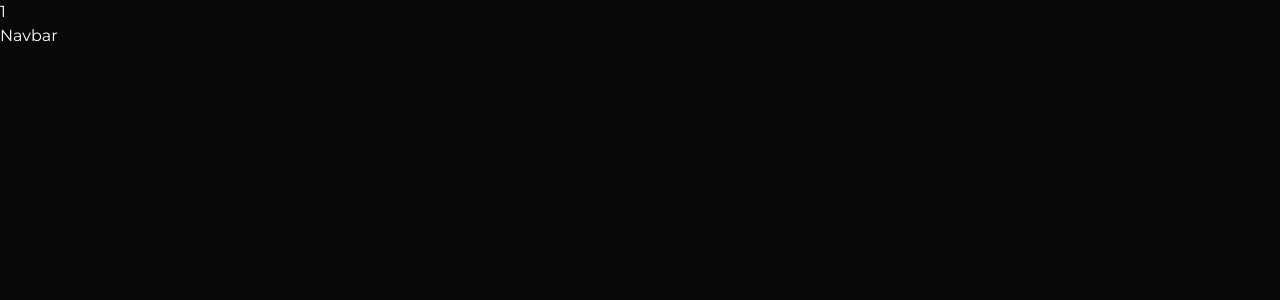
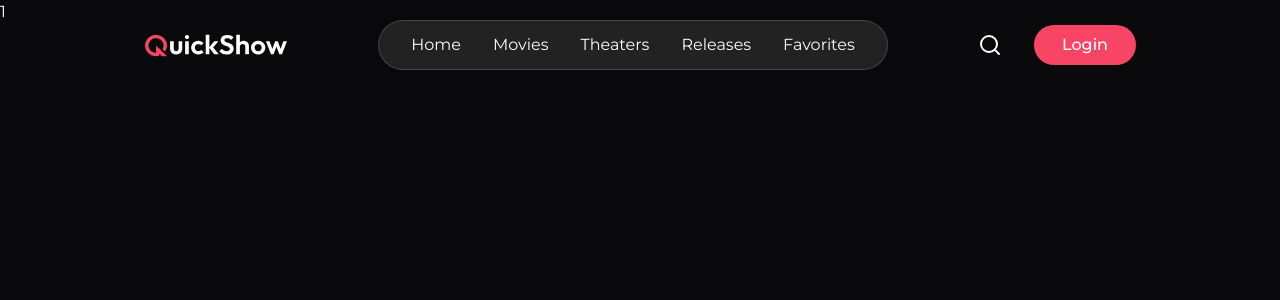
Before and after one commit to kanhaiya3152/CinePass, a React (Vite) app in the folder client/: page / in a window 1280 px wide. Shown: the top 300 px of the page. Built offline with nearby package versions, Linux system fonts and the light colour scheme.

Commit message:
feat: implement Navbar component with responsive design and toggle functionality

```diff
--- a/client/src/components/Navbar.jsx
+++ b/client/src/components/Navbar.jsx
@@ -1,12 +1,41 @@
-import React from "react"
+import React, { useState } from "react"
+import { Link } from "react-router-dom"
+import { assets } from "../assets/assets"
+import { MenuIcon, SearchIcon, XIcon } from 'lucide-react'
 
-const  Navbar = () => {
+const Navbar = () => {
+
+  const [isOpen,setIsOpen] = useState(false)
 
   return (
-    <div>
-      <h1>Navbar</h1>
+    <div className='fixed top-0 left-0 z-50 w-full flex
+      items-center justify-between px-6 md:px-16 lg:px-36 py-5'>
+      <Link to='/' className="max-md:flex-1">
+        <img src={assets.logo} alt="" className="w-36 h-auto" />
+      </Link>
+
+      <div className={`max-md:absolute max-md:top-0 max-md: left-0 max-md:font-medium
+        max-md:text-lg z-50 flex flex-col md:flex-row items-center
+        max-md:justify-center gap-8 min-md:px-8 py-3 max-md:h-screen
+        min-md:rounded-full backdrop-blur bg-black/70 md:bg-white/10 md: border
+        border-gray-300/20 overflow-hidden transition-[width] duration-300 ${isOpen ? 'max-md:w-full' : 'max-md:w-0'}` }>
+
+        <XIcon className='md:hidden absolute top-6 right-6 w-6 h-6 cursor-pointer' onClick={()=> setIsOpen(!isOpen)}/>
+        <Link onClick={() => {scrollTo(0,0),setIsOpen(false)}} to='/'>Home</Link>
+        <Link onClick={() => {scrollTo(0,0),setIsOpen(false)}} to='/movies'>Movies</Link>
+        <Link onClick={() => {scrollTo(0,0),setIsOpen(false)}} to='/' >Theaters</Link>
+        <Link onClick={() => {scrollTo(0,0),setIsOpen(false)}} to='/' >Releases</Link>
+        <Link onClick={() => {scrollTo(0,0),setIsOpen(false)}} to='/favorite' > Favorites</Link>
+      </div>
+
+      <div className="flex items-center gap-8" >
+        <SearchIcon className='max-md:hidden w-6 h-6 cursor-pointer' />
+        <button className='px-4 py-1 sm:px-7 sm:py-2 bg-primary hover:bg-primary-dull transition rounded-full font-medium cursor-pointer'>Login</button>
+      </div>
+
+      <MenuIcon className="max-md:ml-4 md:hidden w-8 h-8 cursor-pointer" onClick={() => setIsOpen(!isOpen)} />
     </div>
   )
 }
 
-export default  Navbar
+export default Navbar
```
